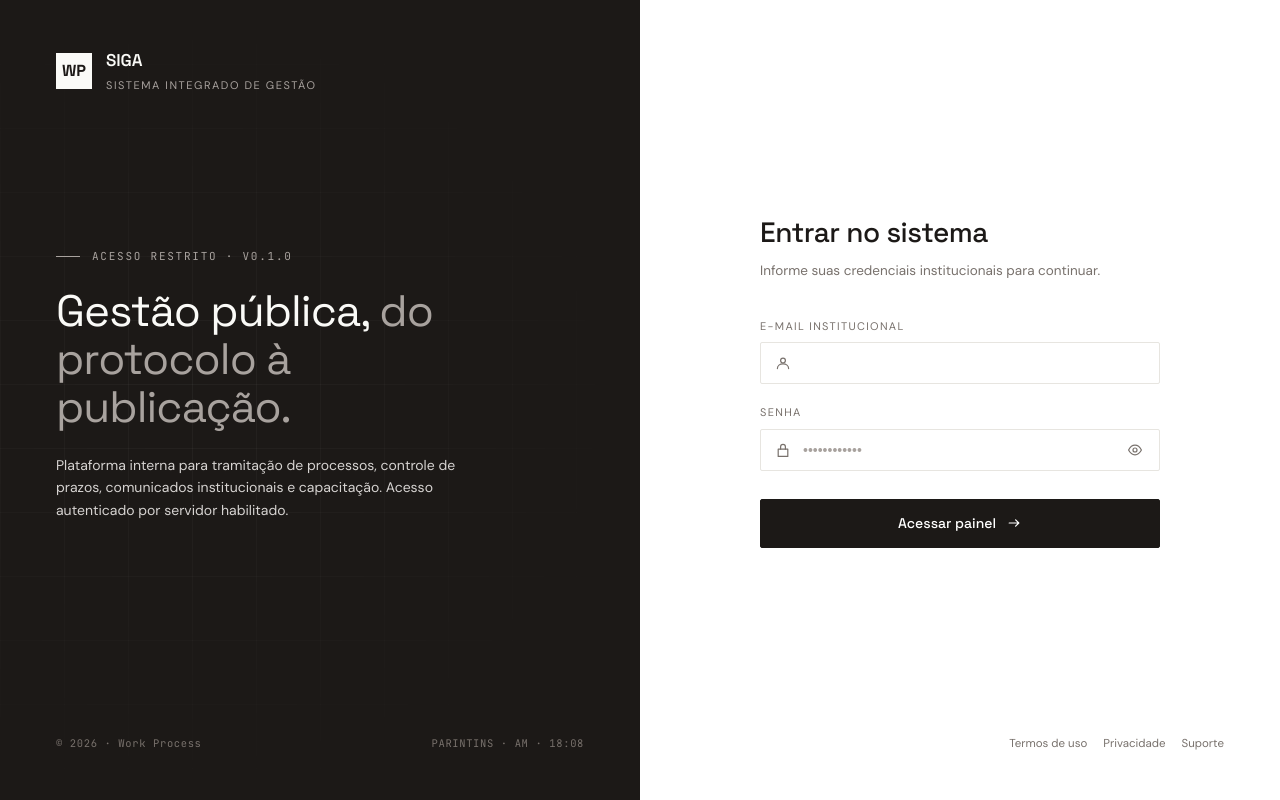
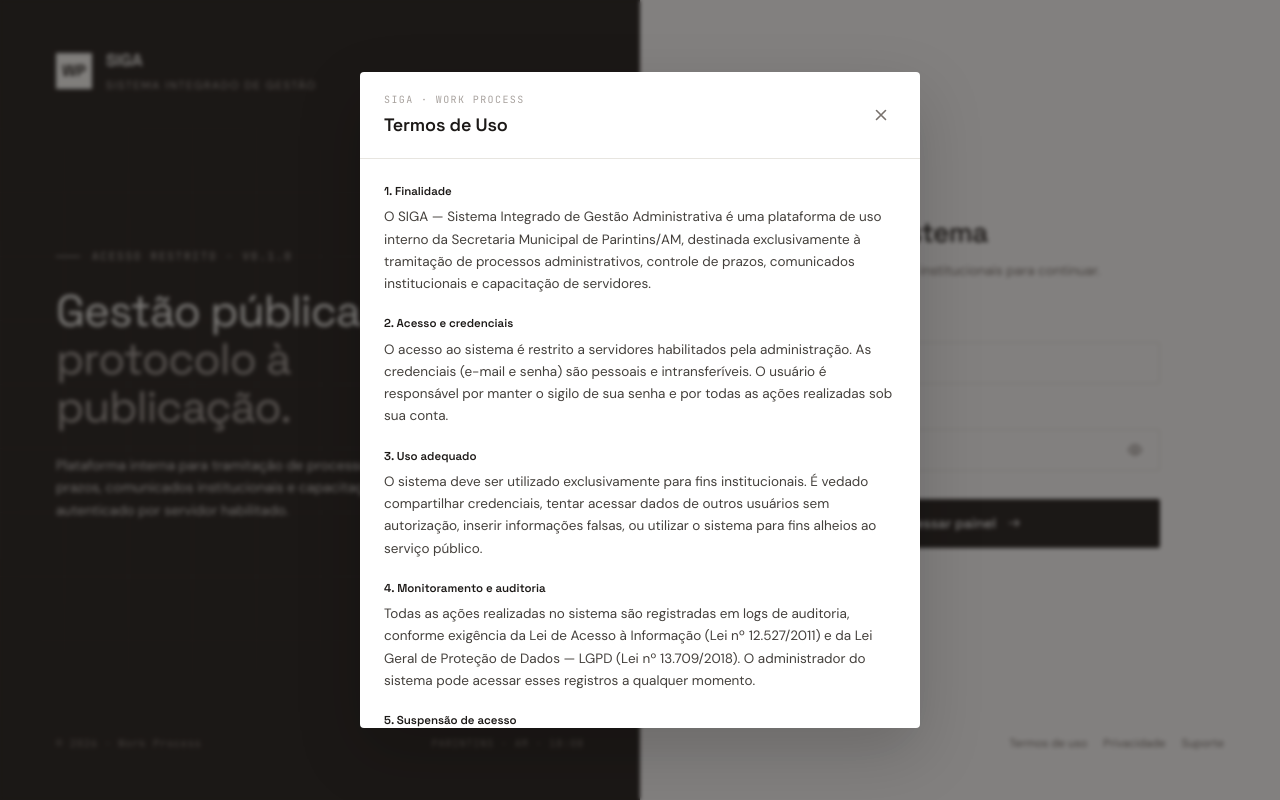
Before and after one commit to alexandersdeveloper-dev/work_process, a Next.js app in the folder siga/: page /login in a window 1280 px wide. Both pictures are taken after a click on the element "Termos de uso". Built offline with nearby package versions, Linux system fonts and the light colour scheme; no server answers.

Commit message:
atualização de termo de uso e privacidade

```diff
--- /dev/null
+++ b/siga/src/app/login/LegalModal.tsx
@@ -0,0 +1,162 @@
+'use client'
+
+import { useEffect } from 'react'
+import { createPortal } from 'react-dom'
+
+type Props = {
+  type: 'termos' | 'privacidade' | null
+  onClose: () => void
+}
+
+const CONTENT = {
+  termos: {
+    title: 'Termos de Uso',
+    sections: [
+      {
+        heading: '1. Finalidade',
+        body: 'O SIGA — Sistema Integrado de Gestão Administrativa é uma plataforma de uso interno da Secretaria Municipal de Parintins/AM, destinada exclusivamente à tramitação de processos administrativos, controle de prazos, comunicados institucionais e capacitação de servidores.',
+      },
+      {
+        heading: '2. Acesso e credenciais',
+        body: 'O acesso ao sistema é restrito a servidores habilitados pela administração. As credenciais (e-mail e senha) são pessoais e intransferíveis. O usuário é responsável por manter o sigilo de sua senha e por todas as ações realizadas sob sua conta.',
+      },
+      {
+        heading: '3. Uso adequado',
+        body: 'O sistema deve ser utilizado exclusivamente para fins institucionais. É vedado compartilhar credenciais, tentar acessar dados de outros usuários sem autorização, inserir informações falsas, ou utilizar o sistema para fins alheios ao serviço público.',
+      },
+      {
+        heading: '4. Monitoramento e auditoria',
+        body: 'Todas as ações realizadas no sistema são registradas em logs de auditoria, conforme exigência da Lei de Acesso à Informação (Lei nº 12.527/2011) e da Lei Geral de Proteção de Dados — LGPD (Lei nº 13.709/2018). O administrador do sistema pode acessar esses registros a qualquer momento.',
+      },
+      {
+        heading: '5. Suspensão de acesso',
+        body: 'O acesso pode ser suspenso ou revogado pela administração em caso de uso indevido, exoneração, transferência ou encerramento do vínculo funcional. O descumprimento dos termos pode ensejar responsabilização administrativa, civil ou penal nos termos da legislação vigente.',
+      },
+      {
+        heading: '6. Alterações',
+        body: 'Estes termos podem ser atualizados a qualquer momento. O uso continuado do sistema após alterações implica aceitação das novas condições.',
+      },
+    ],
+  },
+  privacidade: {
+    title: 'Política de Privacidade',
+    sections: [
+      {
+        heading: '1. Controlador dos dados',
+        body: 'A Secretaria Municipal de Parintins/AM é a controladora dos dados pessoais tratados neste sistema, nos termos do art. 5º, VI da Lei nº 13.709/2018 (LGPD).',
+      },
+      {
+        heading: '2. Dados coletados',
+        body: 'O sistema coleta e armazena: nome completo, e-mail institucional, cargo/lotação, perfil de acesso (role), e registro de ações realizadas no sistema (processos criados, etapas registradas, comunicados emitidos, ausências lançadas).',
+      },
+      {
+        heading: '3. Finalidade e base legal',
+        body: 'Os dados são utilizados exclusivamente para gestão administrativa interna. A base legal é o cumprimento de obrigação legal ou regulatória (art. 7º, II da LGPD) e o exercício regular de direitos em processo administrativo (art. 7º, VI da LGPD).',
+      },
+      {
+        heading: '4. Compartilhamento',
+        body: 'Os dados não são compartilhados com terceiros fora do ambiente institucional. O acesso interno é restrito conforme o perfil do servidor: administradores têm acesso amplo; servidores acessam apenas seus próprios dados e os compartilhados com eles.',
+      },
+      {
+        heading: '5. Armazenamento e segurança',
+        body: 'Os dados são armazenados em infraestrutura em nuvem com criptografia em trânsito (TLS) e em repouso. O acesso ao banco de dados é protegido por políticas de segurança em nível de linha (Row Level Security — RLS).',
+      },
+      {
+        heading: '6. Retenção',
+        body: 'Os dados são mantidos pelo período necessário ao cumprimento das finalidades institucionais e das obrigações legais de guarda de documentos públicos, conforme tabela de temporalidade vigente.',
+      },
+      {
+        heading: '7. Direitos do titular',
+        body: 'O servidor pode solicitar ao administrador do sistema: confirmação da existência de tratamento, acesso aos dados, correção de dados incorretos e, quando aplicável, eliminação de dados desnecessários. Solicitações devem ser encaminhadas ao setor de TI da Secretaria.',
+      },
+    ],
+  },
+}
+
+export default function LegalModal({ type, onClose }: Props) {
+  useEffect(() => {
+    if (!type) return
+    const handler = (e: KeyboardEvent) => { if (e.key === 'Escape') onClose() }
+    document.addEventListener('keydown', handler)
+    return () => document.removeEventListener('keydown', handler)
+  }, [type, onClose])
+
+  if (!type) return null
+
+  const { title, sections } = CONTENT[type]
+
+  return createPortal(
+    <div
+      style={{
+        position: 'fixed', inset: 0, zIndex: 9999,
+        background: 'rgba(28,25,23,0.55)',
+        display: 'flex', alignItems: 'center', justifyContent: 'center',
+        padding: '24px 16px',
+        backdropFilter: 'blur(2px)',
+      }}
+      onClick={onClose}
+    >
+      <div
+        style={{
+          background: '#ffffff',
+          borderRadius: 4,
+          width: '100%',
+          maxWidth: 560,
+          maxHeight: '82vh',
+          display: 'flex',
+          flexDirection: 'column',
+          boxShadow: '0 24px 64px rgba(0,0,0,0.18)',
+        }}
+        onClick={e => e.stopPropagation()}
+      >
+        {/* Header */}
+        <div style={{
+          display: 'flex', alignItems: 'center', justifyContent: 'space-between',
+          padding: '20px 24px',
+          borderBottom: '1px solid #e7e5e0',
+          flexShrink: 0,
+        }}>
+          <div>
+            <div style={{ fontSize: 10, fontFamily: '"JetBrains Mono", monospace', letterSpacing: '0.14em', color: '#a8a29e', textTransform: 'uppercase', marginBottom: 4 }}>
+              SIGA · Work Process
+            </div>
+            <h2 style={{ margin: 0, fontSize: 18, fontFamily: '"Space Grotesk", sans-serif', fontWeight: 600, letterSpacing: '-0.01em', color: '#1c1917' }}>
+              {title}
+            </h2>
+          </div>
+          <button
+            onClick={onClose}
+            style={{
+              background: 'none', border: 'none', cursor: 'pointer',
+              color: '#78716c', padding: 6, display: 'grid', placeItems: 'center',
+              borderRadius: 4, flexShrink: 0,
+            }}
+          >
+            <svg width="18" height="18" viewBox="0 0 20 20" fill="none" stroke="currentColor" strokeWidth="1.8" strokeLinecap="round">
+              <path d="M5 5l10 10M15 5L5 15" />
+            </svg>
+          </button>
+        </div>
+
+        {/* Body */}
+        <div style={{ overflowY: 'auto', padding: '24px', display: 'flex', flexDirection: 'column', gap: 20 }}>
+          {sections.map((s) => (
+            <div key={s.heading}>
+              <div style={{ fontSize: 11.5, fontWeight: 600, color: '#1c1917', marginBottom: 6, fontFamily: '"Space Grotesk", sans-serif' }}>
+                {s.heading}
+              </div>
+              <p style={{ margin: 0, fontSize: 13.5, color: '#44403c', lineHeight: 1.65 }}>
+                {s.body}
+              </p>
+            </div>
+          ))}
+
+          <div style={{ borderTop: '1px solid #e7e5e0', paddingTop: 16, fontSize: 11.5, color: '#a8a29e', fontFamily: '"JetBrains Mono", monospace' }}>
+            Última atualização: maio de 2026 · Parintins/AM
+          </div>
+        </div>
+      </div>
+    </div>,
+    document.body,
+  )
+}
--- a/siga/src/app/login/page.tsx
+++ b/siga/src/app/login/page.tsx
@@ -3,6 +3,7 @@
 import { useState, useEffect } from 'react'
 import { useRouter } from 'next/navigation'
 import { createClient } from '@/lib/supabase'
+import LegalModal from './LegalModal'
 
 export default function LoginPage() {
   const router = useRouter()
@@ -12,6 +13,7 @@ export default function LoginPage() {
   const [loading, setLoading]   = useState(false)
   const [error, setError]       = useState('')
   const [clock, setClock]       = useState('')
+  const [legal, setLegal]       = useState<'termos' | 'privacidade' | null>(null)
 
   useEffect(() => {
     function tick() {
@@ -147,11 +149,13 @@ export default function LoginPage() {
         </div>
 
         <div className="fp-foot">
-          <span>Termos de uso</span>
-          <span>Privacidade</span>
+          <span onClick={() => setLegal('termos')}>Termos de uso</span>
+          <span onClick={() => setLegal('privacidade')}>Privacidade</span>
           <span>Suporte</span>
         </div>
       </section>
+
+      <LegalModal type={legal} onClose={() => setLegal(null)} />
     </div>
   )
 }
```
